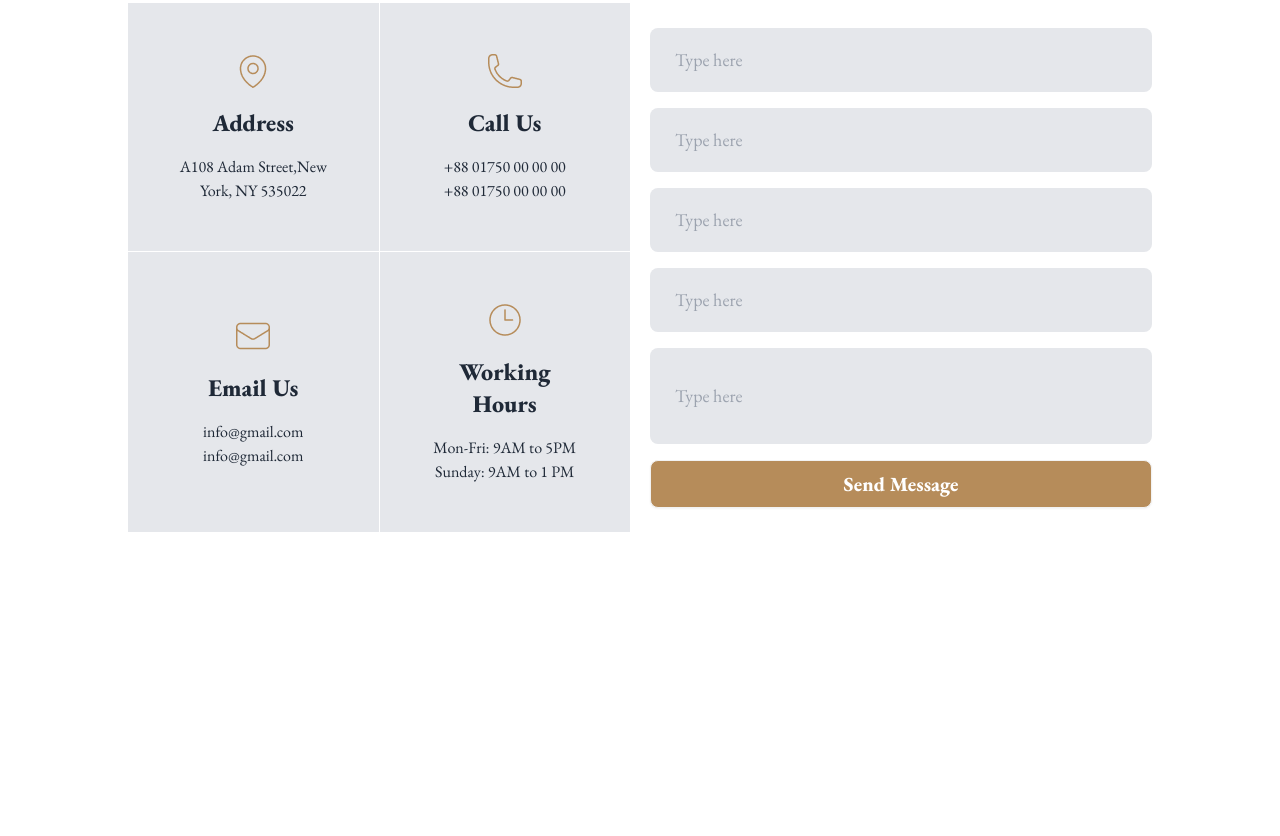
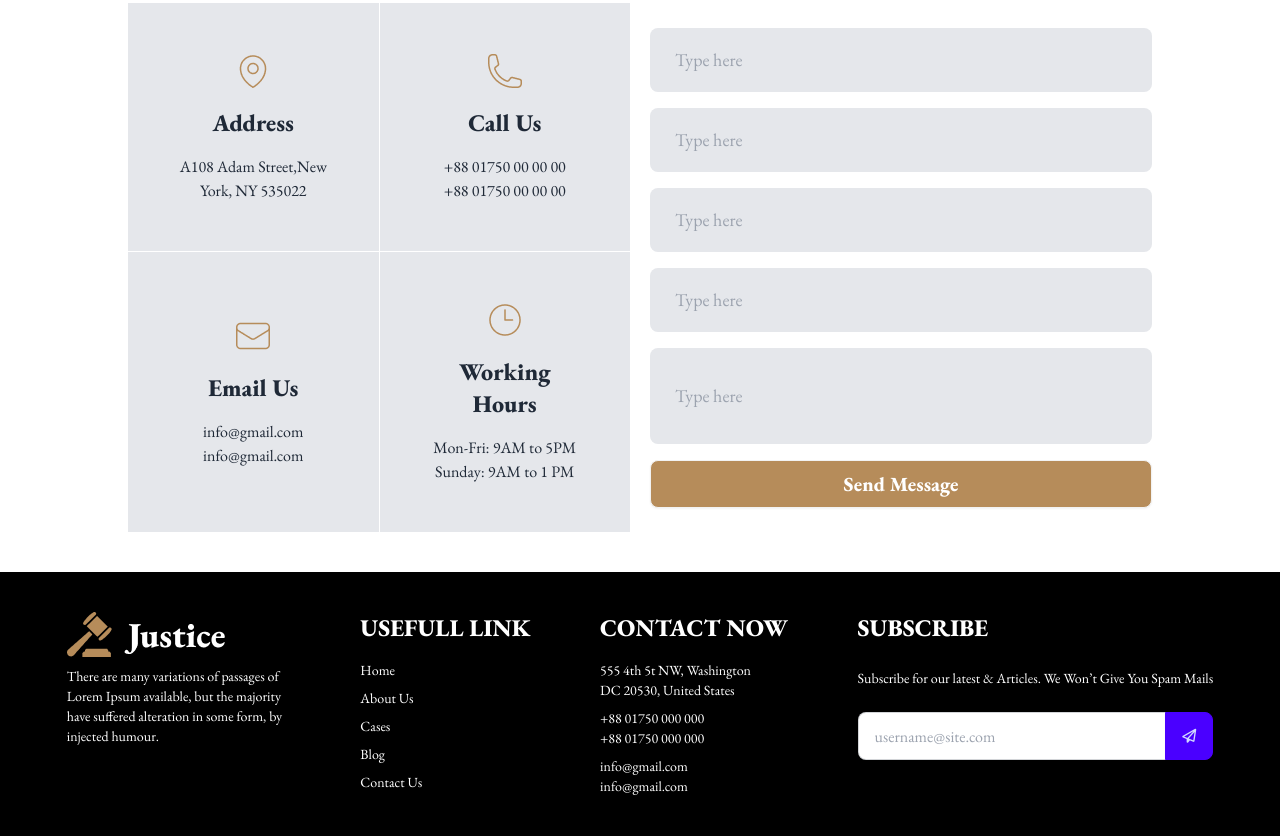
Before and after one commit to nawfs254/legal-solution-tailwindcss-daisyui, a plain HTML site: page index.html in a window 1280 px wide. Shown: the part 3584-4420 px from the top of the page. Before the commit the page ends 4156 px from the top, so only its background shows below. Drawn offline with nearby package versions, Linux system fonts and the light colour scheme.

Commit message:
completed

```diff
--- a/index.html
+++ b/index.html
@@ -41,7 +41,7 @@
     </script>
 </head>
 
-<body class="my-10 font-garamond">
+<body class="font-garamond">
     <header class="w-11/12 md:w-4/5 mx-auto my-10">
         <!-- nav -->
         <div class="navbar bg-base-100">
@@ -368,6 +368,42 @@
             </div>
         </section>
     </main>
+
+    <footer class="footer p-10 bg-base-200 text-base-content bg-[#000000] text-white grid-flow-row lg:grid-flow-col">
+        <nav class="mx-0 lg:mx-auto">
+          <img src="./resources/images/logo.png" alt="">
+          <p class="w-56">There are many variations of passages of Lorem Ipsum available, but the majority have suffered alteration in some form, by injected humour.</p>
+        </nav>
+        <nav class="mx-0 lg:mx-auto">
+          <header class="footer-title text-white text-2xl font-extrabold opacity-100">Usefull Link</header>
+          <a class="link link-hover">Home</a>
+          <a class="link link-hover">About Us</a>
+          <a class="link link-hover">Cases</a>
+          <a class="link link-hover">Blog</a>
+          <a class="link link-hover">Contact Us</a>
+        </nav>
+        <nav class="mx-0 lg:mx-auto">
+          <header class="footer-title text-white text-2xl font-extrabold opacity-100">Contact now</header>
+          <a class="link link-hover">555 4th 5t NW, Washington <br>
+            DC 20530, United States</a>
+          <a class="link link-hover">+88 01750 000 000 <br>
+            +88 01750 000 000</a>
+          <a class="link link-hover">info@gmail.com <br>
+            info@gmail.com</a>
+        </nav>
+        <form class="mx-0 lg:mx-auto">
+          <header class="footer-title text-white text-2xl font-extrabold opacity-100">Subscribe</header>
+          <fieldset class="form-control w-auto">
+            <label class="label px-0">
+              <span class="label-text text-white">Subscribe for our latest & Articles. We Won’t Give You Spam Mails</span>
+            </label>
+            <div class="join py-4">
+              <input type="text" placeholder="username@site.com" class="input input-bordered join-item w-full" />
+              <button class="btn btn-primary rounded-lg join-item"><i class="fa-regular fa-paper-plane text-wxl"></i></button>
+            </div>
+          </fieldset>
+        </form>
+      </footer>
 </body>
 
 </html>
```
